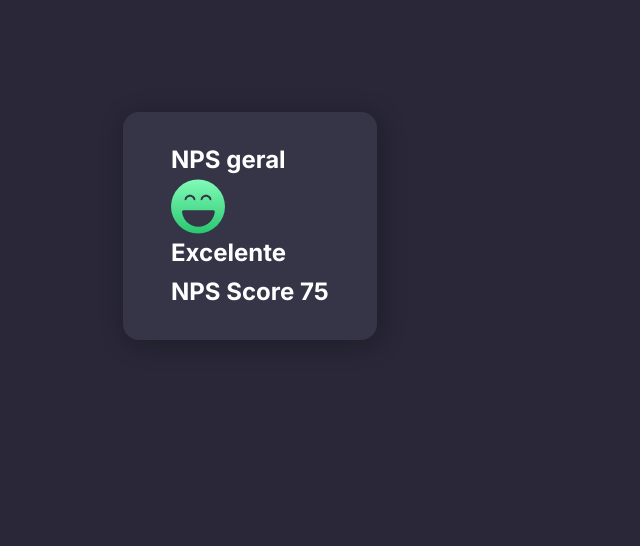
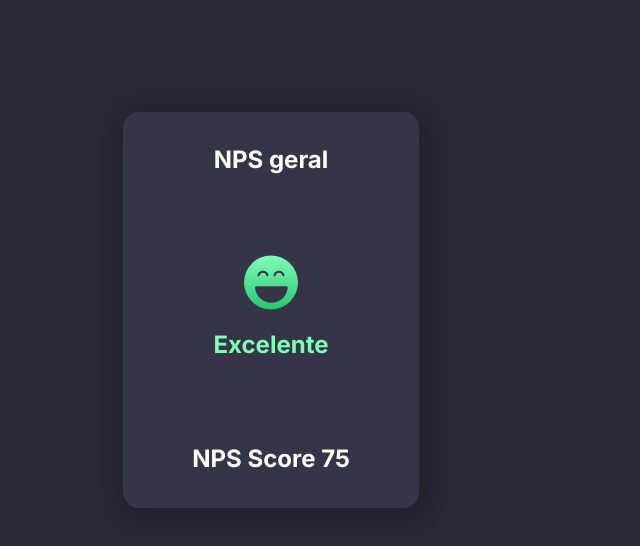
Before and after one commit to leticea/dashboard, a plain HTML site: page index.html in a window 1280 px wide. Shown: the whole page, without its empty margins (0-640 px from the left). Drawn offline with Linux system fonts and the light colour scheme.

Commit message:
estilizando o nps geral

```diff
--- a/style.css
+++ b/style.css
@@ -49,6 +49,17 @@ body {
   font-weight: 600;
   font-size: 24px;
   line-height: 160%;
+  text-align: center;
 
-  width: fit-content;
+  width: 29.6rem;
+
+  gap: 3.2rem;
 }
+
+.nps .middle {
+  height: 19.7rem;
+  place-content: center;
+  justify-items: center;
+  gap: 1.6rem;
+  color: #81FBB8;
+}
```
